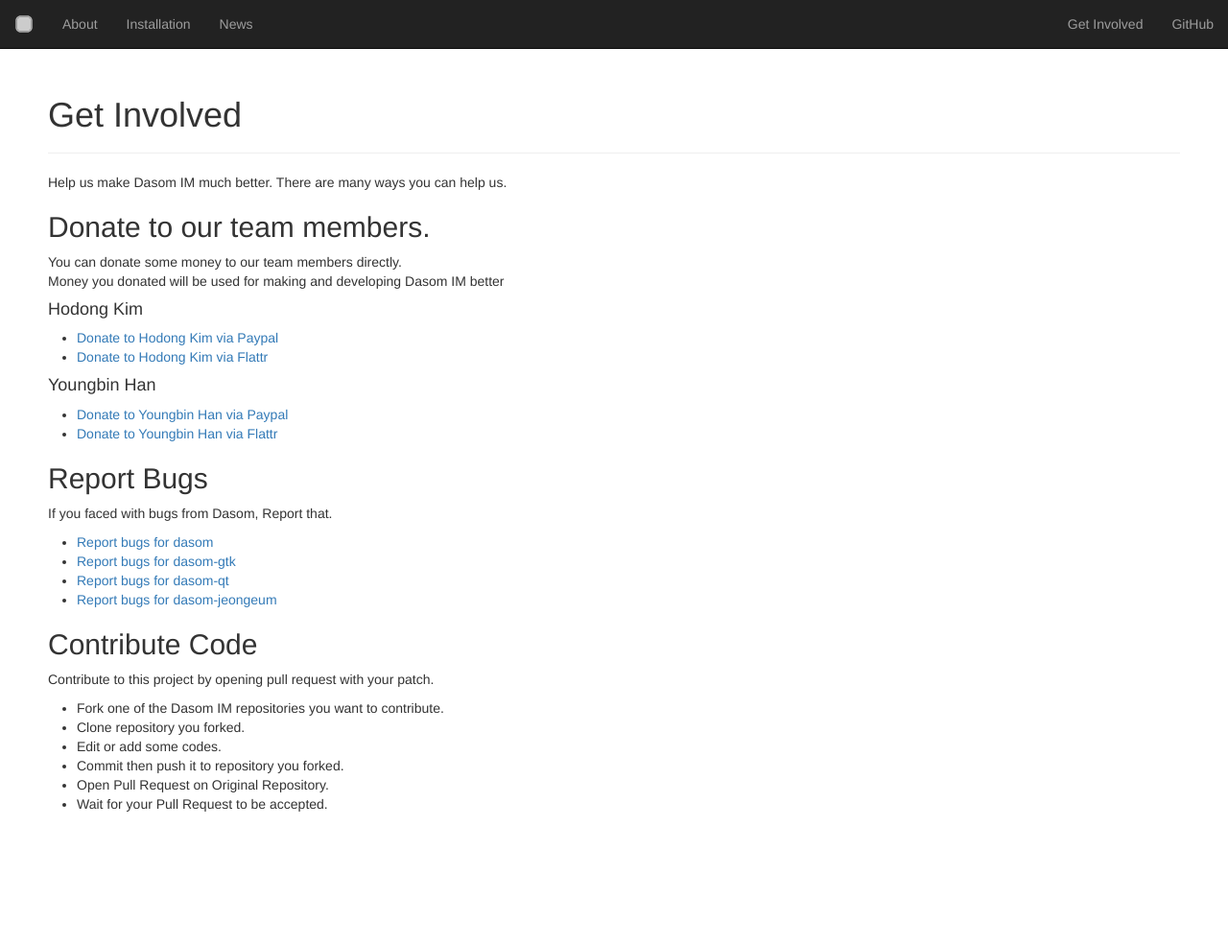
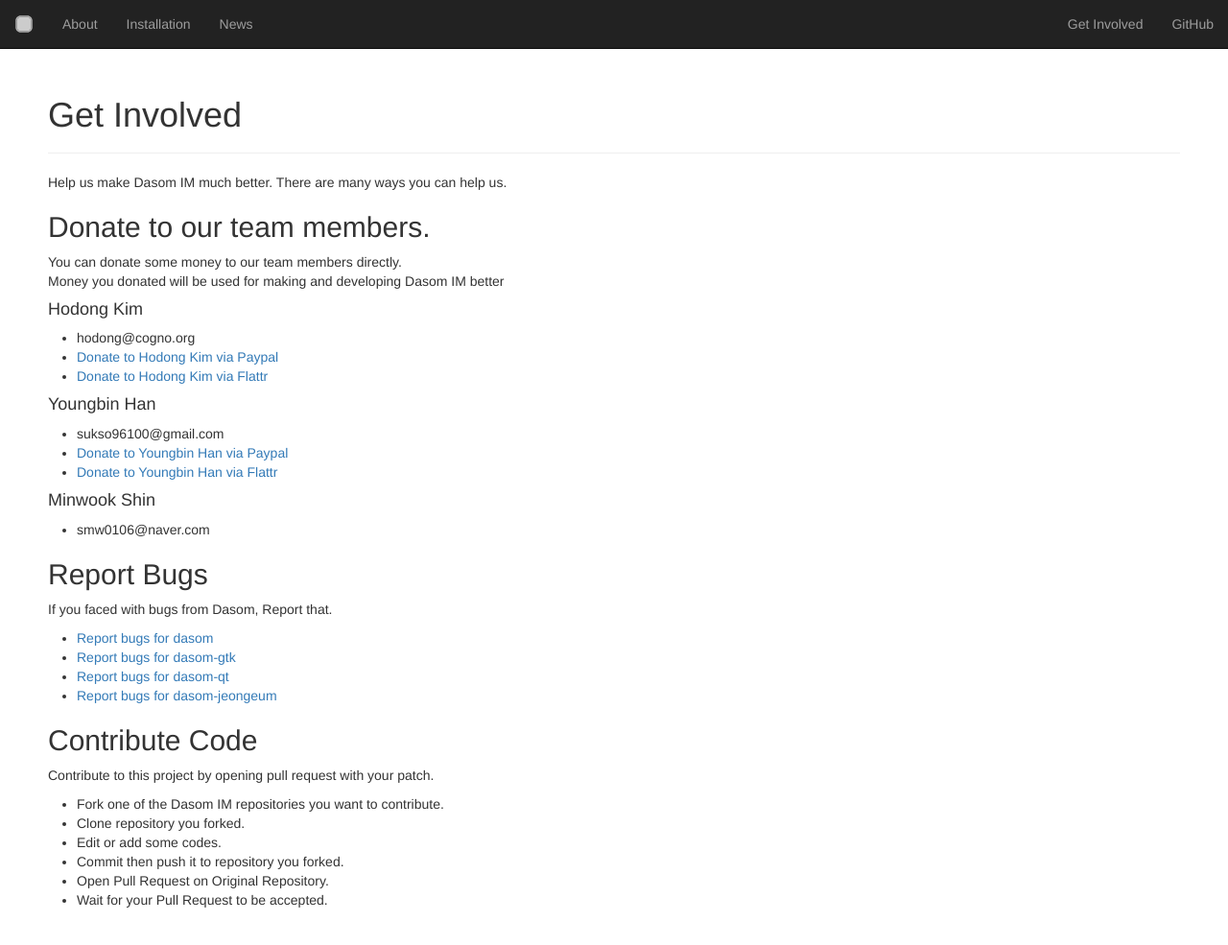
Before and after one commit to dasom-im/dasom-im.github.io, a Jekyll site: the page built from get-involved.md, in a window 1280 px wide and 998 px high. Shown: the top 985 px of the window at 96% size. Built offline with Jekyll 4.4.1, drawn with Linux system fonts in a browser that asks for light colours.

Commit message:
Update get-involved.md

```diff
--- a/get-involved.md
+++ b/get-involved.md
@@ -11,12 +11,17 @@
 Money you donated will be used for making and developing Dasom IM better
 
 #### Hodong Kim
+ - hodong@cogno.org
  - [Donate to Hodong Kim via Paypal](https://www.paypal.com/cgi-bin/webscr?cmd=_donations&business=hodong%40cogno%2eorg&lc=MR&item_name=Donate%20to%20Hodong%20Kim%2c%20A%20Member%20of%20the%20Dasom%20IM%20Team&no_note=0&currency_code=USD&bn=PP%2dDonationsBF%3abtn_donateCC_LG%2egif%3aNonHostedGuest)
  - [Donate to Hodong Kim via Flattr](https://flattr.com/profile/hodong)
 
 #### Youngbin Han
+ - sukso96100@gmail.com
  - [Donate to Youngbin Han via Paypal](https://www.paypal.com/cgi-bin/webscr?cmd=_donations&business=sukso96100%40gmail%2ecom&lc=MR&item_name=Donate%20to%20Youngbin%20Han%2c%20A%20Member%20of%20the%20Dasom%20IM%20Team&no_note=0&currency_code=USD&bn=PP%2dDonationsBF%3abtn_donateCC_LG%2egif%3aNonHostedGuest)
  - [Donate to Youngbin Han via Flattr](https://flattr.com/profile/sukso96100)
+
+#### Minwook Shin
+ - smw0106@naver.com
 
 ## Report Bugs
 
```
